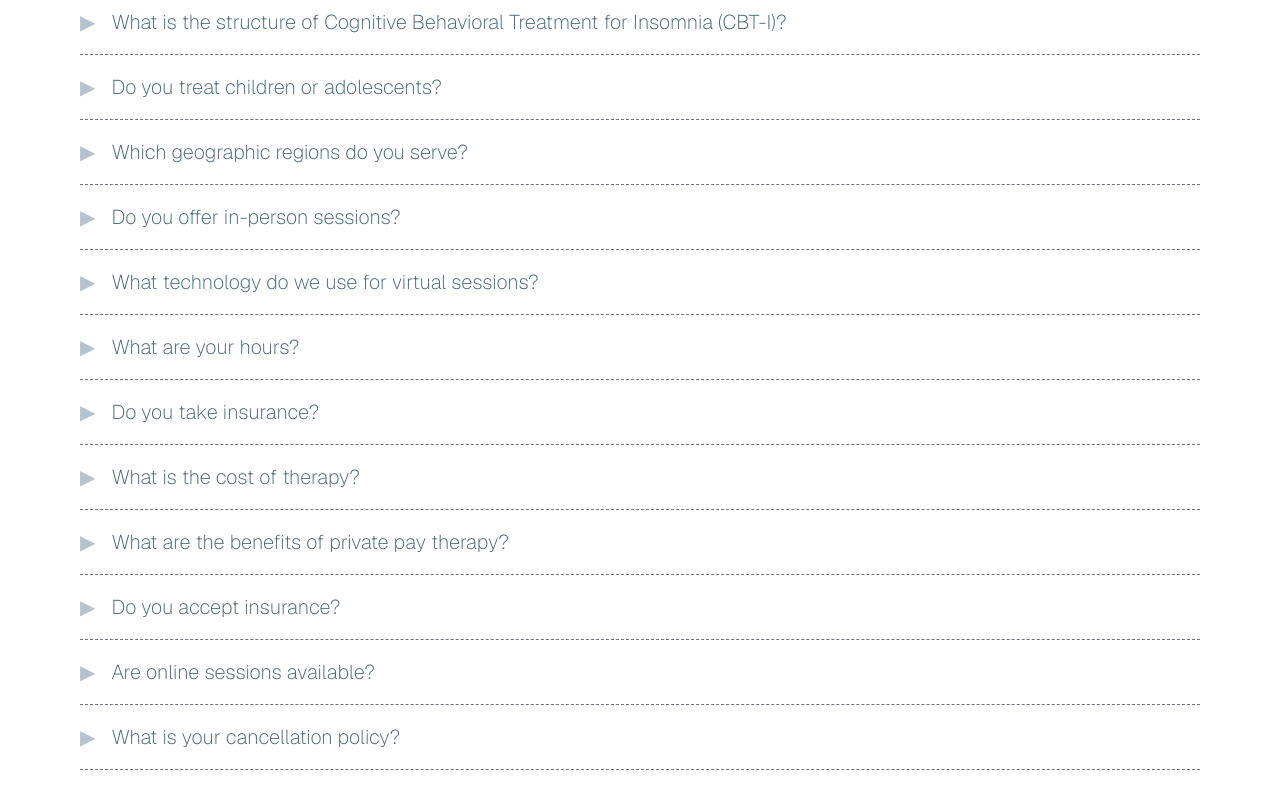
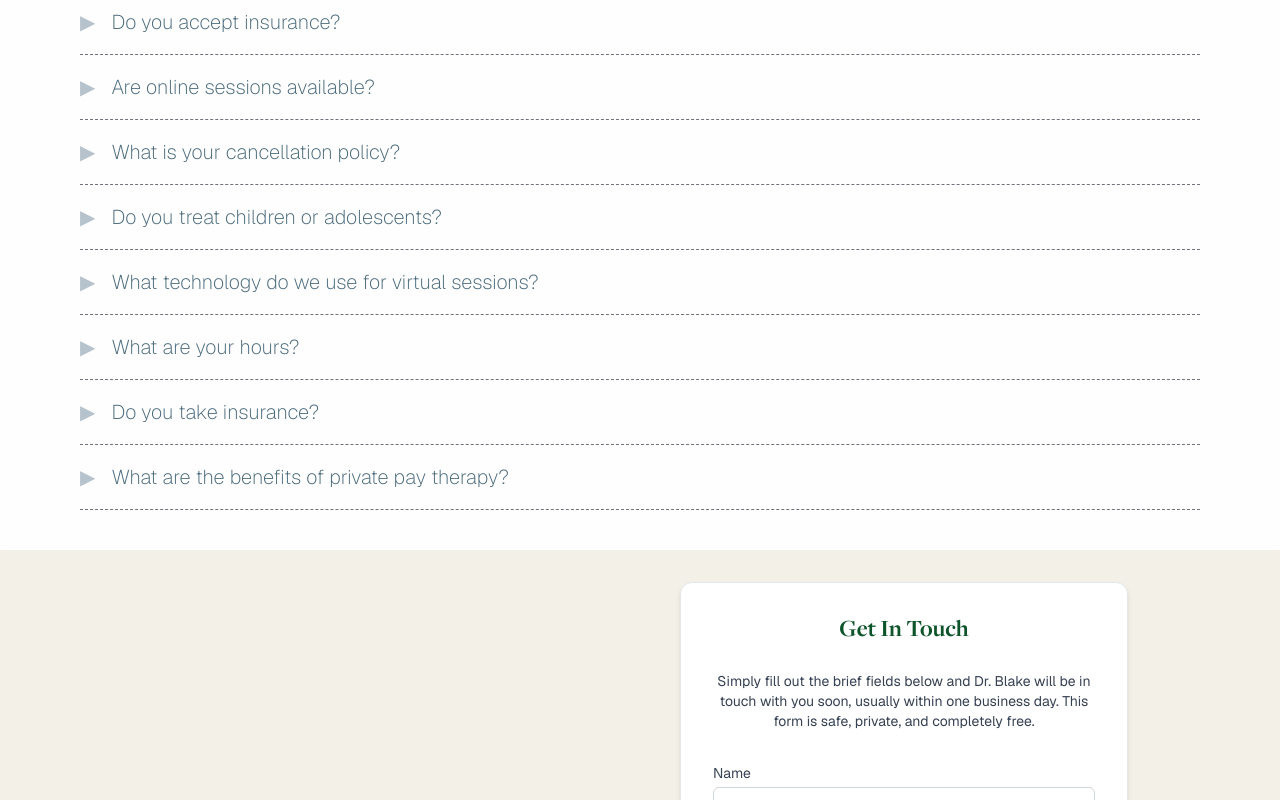
Before and after one commit to Ays1004/gmt-assignment, a Next.js app: page / in a window 1280 px wide. Shown: the part 4700-5500 px from the top of the page. Built offline with nearby package versions, Linux system fonts and the light colour scheme.

Commit message:
updated faws

```diff
--- a/components/FAQ/FAQ.tsx
+++ b/components/FAQ/FAQ.tsx
@@ -3,20 +3,20 @@ import React, { useState } from 'react'
 
 const faqData = [
 	{
-		question: 'What is the structure of Cognitive Behavioral Treatment for Insomnia (CBT-I)?',
-		answer: 'CBT-I typically involves assessment, sleep education, behavioral interventions, cognitive therapy, and relapse prevention, tailored to individual needs.',
+		question: 'Do you accept insurance?',
+		answer: 'No, but a superbill is provided for self-submission.',
+	},
+	{
+		question: 'Are online sessions available?',
+		answer: 'Yes—all virtual sessions via Zoom.',
+	},
+	{
+		question: 'What is your cancellation policy?',
+		answer: '24-hour notice required.',
 	},
 	{
 		question: 'Do you treat children or adolescents?',
 		answer: 'Our services are primarily focused on adults. Please contact us for referrals for children or adolescents.',
-	},
-	{
-		question: 'Which geographic regions do you serve?',
-		answer: 'We serve clients in regions where our clinicians are licensed to practice. Please inquire for specific locations.',
-	},
-	{
-		question: 'Do you offer in-person sessions?',
-		answer: 'We offer both in-person and virtual sessions, depending on your location and clinician availability.',
 	},
 	{
 		question: 'What technology do we use for virtual sessions?',
@@ -31,32 +31,17 @@ const faqData = [
 		answer: 'We are out-of-network providers but can provide documentation for insurance reimbursement.',
 	},
 	{
-		question: 'What is the cost of therapy?',
-		answer: 'Session fees vary by clinician and service. Please contact us for detailed information.',
-	},
-	{
 		question: 'What are the benefits of private pay therapy?',
 		answer: 'Private pay therapy offers greater privacy, flexibility, and individualized care without insurance restrictions.',
 	},
-	{
-		question: 'Do you accept insurance?',
-		answer: 'No, but a superbill is provided for self-submission.',
-	},
-	{
-		question: 'Are online sessions available?',
-		answer: 'Yes—all virtual sessions via Zoom.',
-	},
-	{
-		question: 'What is your cancellation policy?',
-		answer: '24-hour notice required.',
-	},
+
 ]
 
 const FAQ = () => {
 	const [openIndex, setOpenIndex] = useState<number | null>(null)
 
 	return (
-		<div className="w-screen pt-10 p-10 rounded bg-white font-extralight text-[#4a6a7b] ">
+		<div className="w-screen pt-10 p-10 rounded bg-[#FEFEFE] font-extralight text-[#4a6a7b] ">
 			<h1 className="text-center font-light mb-5 text-[32px] text-[#4a6a7b]">
 				Frequently Asked Questions
 			</h1>
@@ -82,7 +67,7 @@ const FAQ = () => {
 							</span>
 						</button>
 						{openIndex === idx && (
-							<div className="pb-[18px] text-[18px] ">
+							<div className="pb-[18px] text-md sm:text-lg md:text-[18px] ">
 								{item.answer}
 							</div>
 						)}
```
